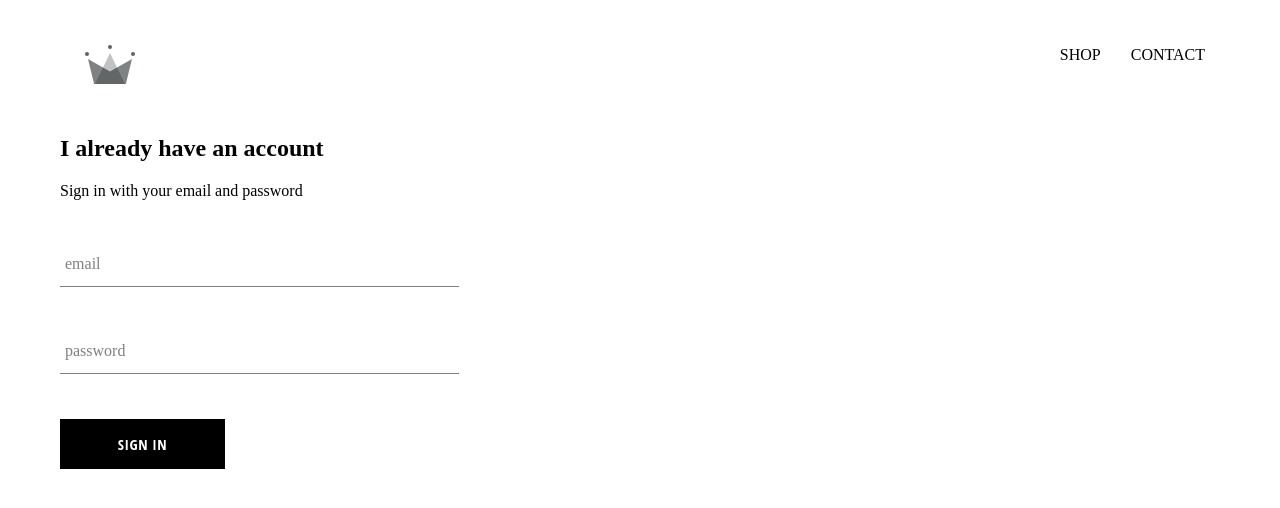
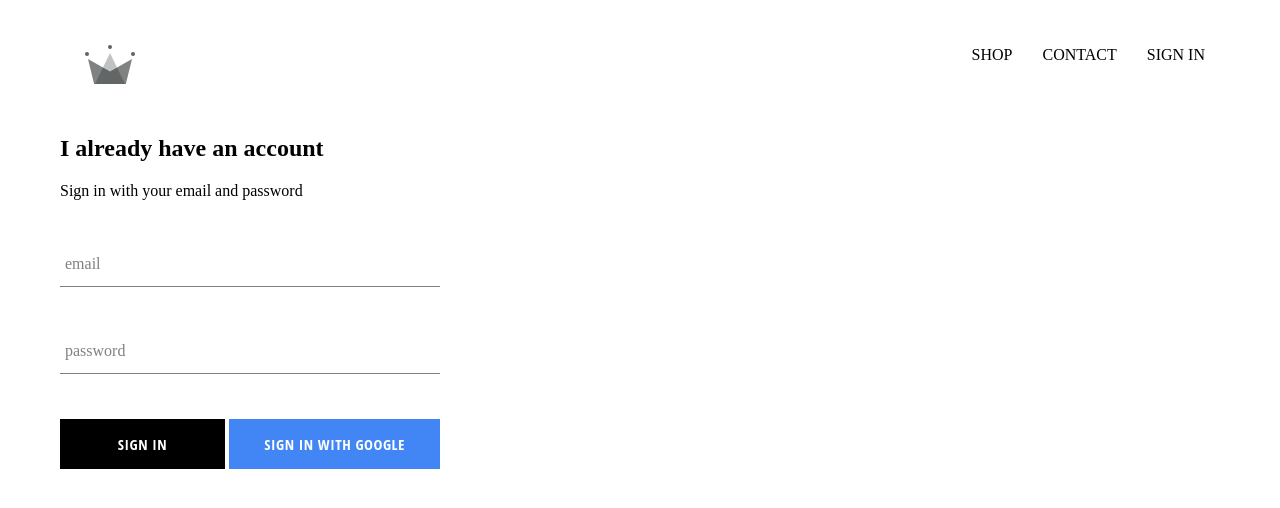
Before and after one commit to DeJaFUU/shopping, a React (Create React App) app: page /signin in a window 1280 px wide. Shown: the top 508 px of the page. Built offline with nearby package versions, Linux system fonts and the light colour scheme; no server answers.

Commit message:
Added signup with Google

```diff
--- a/package.json
+++ b/package.json
@@ -6,6 +6,7 @@
     "@testing-library/jest-dom": "^4.2.4",
     "@testing-library/react": "^9.5.0",
     "@testing-library/user-event": "^7.2.1",
+    "firebase": "^7.21.1",
     "node-sass": "^4.14.1",
     "react": "^16.13.1",
     "react-dom": "^16.13.1",
--- a/src/App.css
+++ b/src/App.css
@@ -7,3 +7,7 @@
   text-decoration: none;
   color: black;
 }
+
+* {
+  box-sizing: border-box;
+}
--- a/src/App.js
+++ b/src/App.js
@@ -7,11 +7,34 @@
 import ShopPage from './pages/shop/shop';
 import Header from './components/header/header'
 import SignInAndSignUpPage from './pages/sign-in-and-sign-up/sign-in-and-sign-up';
+import { auth } from './firebase/firebase.utils'
 
-function App() {
+class App extends React.Component {
+  constructor(){
+    super();
+
+    this.state= {
+      currentUser: null
+    }
+  }
+
+  unsubscribeFromAuth = null;
+
+  componentDidMount(){
+   this.unsubscribeFromAuth = auth.onAuthStateChanged(user => {
+      this.setState({ currentUser: user });
+    })
+  }
+
+  componentWillUnmount(){
+    this.unsubscribeFromAuth();
+  }
+
+
+  render(){
   return (
     <div>
-      <Header />
+      <Header currentUser={this.state.currentUser} />
        <Switch>
          <Route exact path='/' component={HomePage} />
          <Route path='/shop' component={ShopPage} />
@@ -20,5 +43,6 @@
     </div>
   );
 }
+}
 
 export default App;
--- a/src/components/costum-button/costum-button.jsx
+++ b/src/components/costum-button/costum-button.jsx
@@ -2,8 +2,8 @@
 
 import './costum-button.styles.scss'
 
-const CostumButton = ({ children, ...otherProps}) => (
-    <button className="costum-button" {...otherProps}>
+const CostumButton = ({ children, isGoogleSignIn, ...otherProps}) => (
+    <button className={`${isGoogleSignIn ? 'google-sign-in' : ""} costum-button `} {...otherProps}>
         {children}
     </button>
 )
--- a/src/components/costum-button/costum-button.styles.scss
+++ b/src/components/costum-button/costum-button.styles.scss
@@ -19,4 +19,14 @@
       color: black;
       border: 1px solid black;
     }
+
+    &.google-sign-in{
+      background-color: #4285f4;
+      color: white;
+
+      &:hover {
+        background-color: #357ae8;
+        border: none;
+      }
+    }
 }
--- a/src/components/header/header.jsx
+++ b/src/components/header/header.jsx
@@ -1,11 +1,13 @@
 import React from 'react';
 import { Link } from 'react-router-dom'
+
+import { auth } from '../../firebase/firebase.utils'
 
 import { ReactComponent as Logo } from '../../assets/crown.svg'
 
 import './header.styles.scss'
 
-const Header = () => (
+const Header = ({ currentUser }) => (
     <div className="header">
         <Link className='logo-container' to="/">
             <Logo />
@@ -17,6 +19,12 @@
             <Link className="option" to='/shop'>
                 CONTACT
             </Link>
+            {
+                currentUser ?
+                <div className='option' onClick={() => auth.signOut()}>SIGN OUT</div>
+                :
+                <Link className='option' to='/signin'>SIGN IN</Link>
+            }
         </div>
     </div>
 )
--- a/src/components/header/header.styles.scss
+++ b/src/components/header/header.styles.scss
@@ -20,6 +20,7 @@
 
       .option {
         padding: 10px 15px;
+        cursor: pointer;
       }
     }
   }
--- a/src/components/sign-in/sign-in.jsx
+++ b/src/components/sign-in/sign-in.jsx
@@ -2,6 +2,8 @@
 
 import FormInput from '../form-input/form-input'
 import CostumButton from '../costum-button/costum-button'
+
+import { SignInWithGoogle } from "../../firebase/firebase.utils"
 
 import './sign-in.styles.scss'
 
@@ -36,8 +38,10 @@
                <form onSubmit={this.handleSubmit}>
                    <FormInput name="email" type="email" value={this.state.email} label="email" required/>
                    <FormInput name="password" type="password" value={this.state.email} handleChange={this.handleChange} label="password" required/>
-
-                   <CostumButton type="submit"> Sign in </CostumButton>
+                    <div className="buttons">
+                        <CostumButton type="submit"> Sign in </CostumButton>
+                        <CostumButton onClick={SignInWithGoogle} isGoogleSignIn> Sign in with Google</CostumButton>
+                   </div>
                </form>
            </div>
        );
--- a/src/components/sign-in/sign-in.styles.scss
+++ b/src/components/sign-in/sign-in.styles.scss
@@ -1,9 +1,14 @@
 .sign-in{
-    width: 30vw;
+    width: 380px;
     display: flex;
     flex-direction: column;
 
     .title{
         margin: 10px 0;
     }
+
+    .buttons{
+        display: flex;
+        justify-content: space-between;
+    }
 }
--- /dev/null
+++ b/src/firebase/firebase.utils.js
@@ -0,0 +1,25 @@
+import firebase from 'firebase/app'
+import 'firebase/firestore';
+import 'firebase/auth';
+
+const config = {
+    apiKey: "AIzaSyBNKAWNpyUad4sMsk0LF_huB4FIjsfYH4Q",
+    authDomain: "crwn-db-ae909.firebaseapp.com",
+    databaseURL: "https://crwn-db-ae909.firebaseio.com",
+    projectId: "crwn-db-ae909",
+    storageBucket: "crwn-db-ae909.appspot.com",
+    messagingSenderId: "717185935278",
+    appId: "1:717185935278:web:82b37a46c040b7b85a4a3f",
+    measurementId: "G-MTC2CNF30Y"
+  };
+
+  firebase.initializeApp(config);
+
+  export const auth = firebase.auth();
+  export const firestore = firebase.firestore();
+
+  const provider = new firebase.auth.GoogleAuthProvider();
+  provider.setCustomParameters({ prompt: 'select_account' });
+  export const SignInWithGoogle = () => auth.signInWithPopup(provider);
+
+  export default firebase;
```
Also changed, not shown: 1 other file (tests, documents, lock files or other folders).
